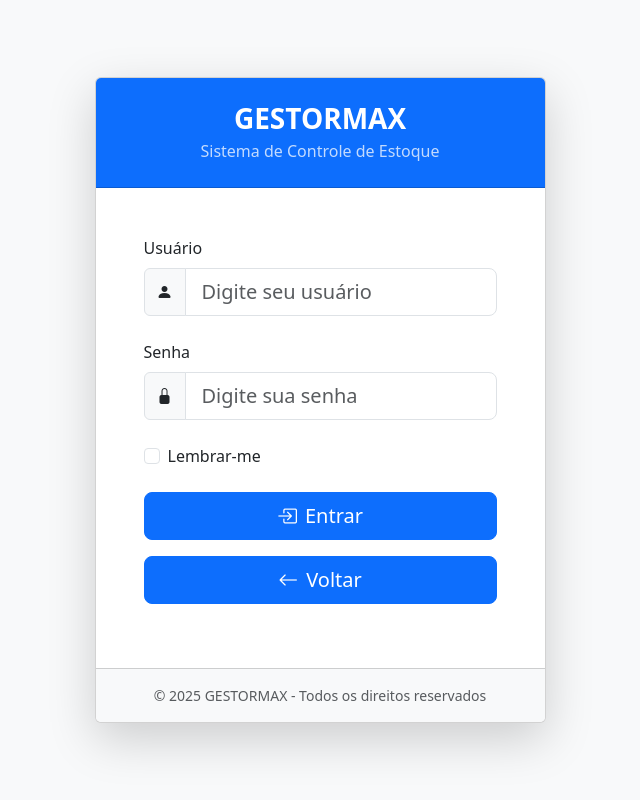
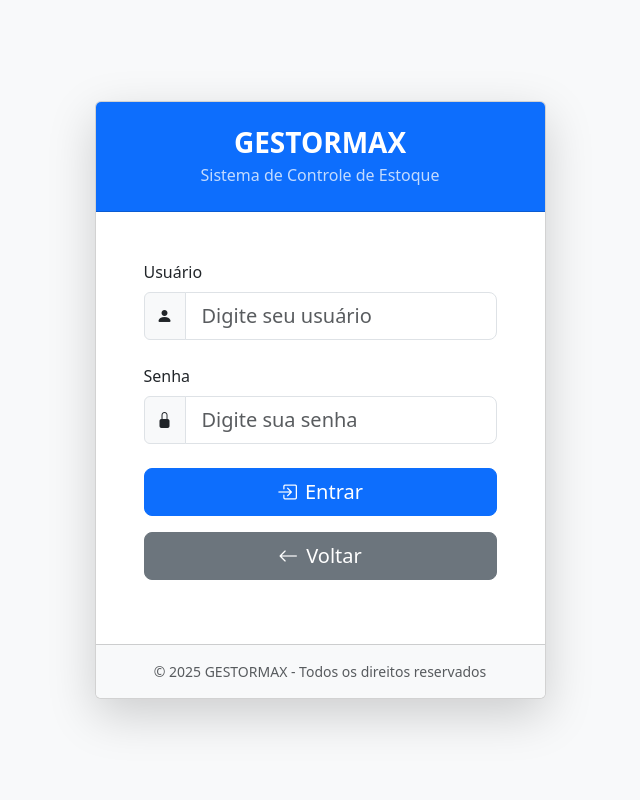
Before and after one commit to DaianeGeraldino/GestorMax, a PHP site: page /login.php in a window 1280 px wide. Shown: the whole page, without its empty margins (320-960 px from the left). Run offline with PHP 8.4, Linux system fonts and the light colour scheme.

Commit message:
Update login.php

```diff
--- a/pages/login.php
+++ b/pages/login.php
@@ -6,7 +6,6 @@
   <title>GESTORMAX - Login</title>
   <link href="https://cdn.jsdelivr.net/npm/bootstrap@5.3.0/dist/css/bootstrap.min.css" rel="stylesheet">
   <link rel="stylesheet" href="https://cdn.jsdelivr.net/npm/bootstrap-icons@1.10.0/font/bootstrap-icons.css">
-  <link rel="stylesheet" href="css/login.css">
 </head>
 <body class="bg-light">
   <div class="container">
@@ -18,12 +17,12 @@
             <p class="mb-0 opacity-75">Sistema de Controle de Estoque</p>
           </div>
           <div class="card-body p-4 p-md-5">
-            <form>
+            <form id="loginForm">
               <div class="mb-4">
                 <label for="username" class="form-label">Usuário</label>
                 <div class="input-group">
                   <span class="input-group-text"><i class="bi bi-person-fill"></i></span>
-                  <input type="text" class="form-control form-control-lg" id="username" placeholder="Digite seu usuário">
+                  <input type="text" class="form-control form-control-lg" id="username" placeholder="Digite seu usuário" required>
                 </div>
               </div>
 
@@ -31,23 +30,18 @@
                 <label for="password" class="form-label">Senha</label>
                 <div class="input-group">
                   <span class="input-group-text"><i class="bi bi-lock-fill"></i></span>
-                  <input type="password" class="form-control form-control-lg" id="password" placeholder="Digite sua senha">
+                  <input type="password" class="form-control form-control-lg" id="password" placeholder="Digite sua senha" required>
                 </div>
-              </div>
-
-              <div class="mb-4 form-check">
-                <input type="checkbox" class="form-check-input" id="remember">
-                <label class="form-check-label" for="remember">Lembrar-me</label>
               </div>
 
               <div id="login-error" class="alert alert-danger d-none"></div>
 
-              <button type="button" class="btn btn-primary btn-lg w-100 py-2 mb-3" onclick="location.href='dashboard.php'">
-                <i class="bi bi-box-arrow-in-right me-2" ></i>Entrar
+              <button type="submit" class="btn btn-primary btn-lg w-100 py-2 mb-3">
+                <i class="bi bi-box-arrow-in-right me-2"></i>Entrar
               </button>
 
-              <button type="button" class="btn btn-primary btn-lg w-100 py-2 mb-3" onclick="location.href='index.php'">
-                <i class="bi bi-arrow-left me-2" ></i>Voltar
+              <button type="button" class="btn btn-secondary btn-lg w-100 py-2 mb-3" onclick="location.href='index.php'">
+                <i class="bi bi-arrow-left me-2"></i>Voltar
               </button>
             </form>
           </div>
@@ -59,6 +53,7 @@
     </div>
   </div>
 
+
   <script src="https://cdn.jsdelivr.net/npm/bootstrap@5.3.0/dist/js/bootstrap.bundle.min.js"></script>
 
 </body>
```
